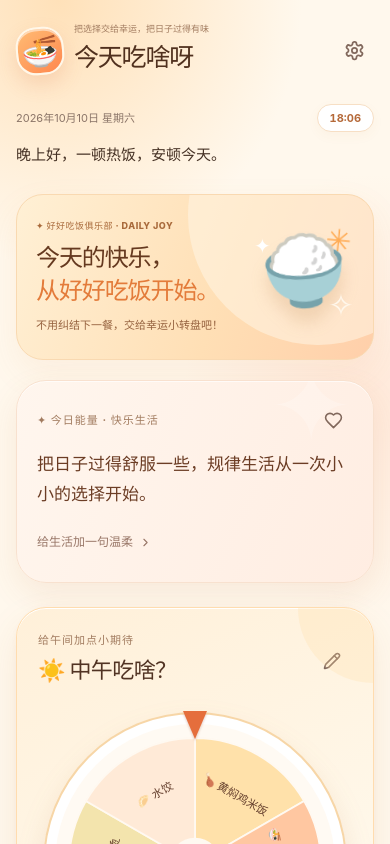
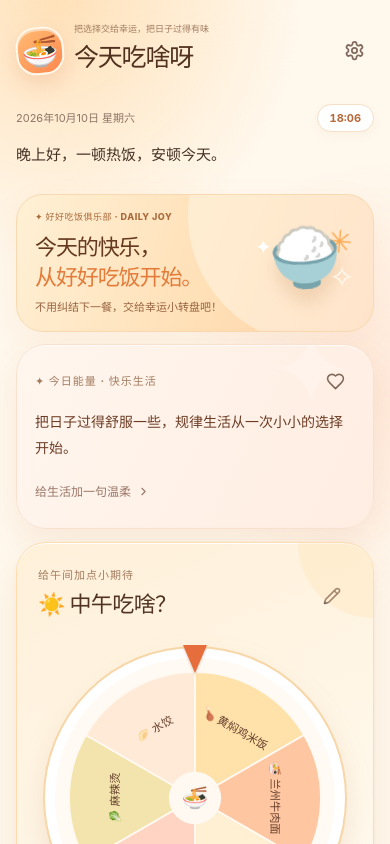
Before and after one commit to 13DADFF/today-food, a React (Vite) app in the folder 今天吃啥呀-完整项目/today-food/: page / in a window 390 px wide. Shown: the top 844 px of the page. Built offline with nearby package versions, Linux system fonts and the light colour scheme.

Commit message:
V3: add gentle daily surprises and comforting meal choice interactions

```diff
--- a/今天吃啥呀-完整项目/today-food/src/style.css
+++ b/今天吃啥呀-完整项目/today-food/src/style.css
@@ -830,3 +830,24 @@ main { max-width: 980px; }
 }
 @media(max-width:360px){.hero-art{flex-basis:78px}.hero-bowl{font-size:58px}.hero-copy h2{font-size:21px}}
 @media(prefers-reduced-motion:reduce){.hero-bowl,.hero-sun,.result-celebration{animation:none!important}}
+
+/* V3: gentle surprises, no intrusive popups or persistent tracking changes */
+.gentle-surprise {display:flex;gap:13px;align-items:center;background:linear-gradient(105deg,#fff8e5,#ffefdb);border:1px dashed #edbf8c;border-radius:20px;padding:14px 18px;margin:0 0 15px;box-shadow:0 6px 20px #d88c4b10;}
+.gentle-surprise>span{font-size:29px;flex-shrink:0;}
+.gentle-surprise p{font-size:13px;line-height:1.6;font-weight:700;color:#805037;margin:0;}
+.gentle-surprise small{display:block;color:#b88461;font-weight:500;font-size:11px;margin-top:4px;}
+.result-message{background:#fff4e8;border-radius:12px;padding:10px 12px;color:#a35e39!important;font-weight:650;line-height:1.6;margin:12px 0;}
+.result-celebration{font-size:28px;letter-spacing:9px;}
+.result .secondary{min-height:46px;width:100%;margin-top:8px;background:linear-gradient(180deg,#ffb86f,#ff9555);color:#fff;border:1px solid #ef9d5c;box-shadow:0 4px 0 #da8042;}
+.result .secondary:hover{filter:brightness(1.03);}
+@media(max-width:600px){
+ .hero-intro{min-height:128px;padding:15px 18px;margin:8px 0 12px;}
+ .hero-copy h2{font-size:22px;margin-bottom:5px;}
+ .hero-art{height:90px;}
+ .hero-bowl{font-size:58px;}
+ .energy{padding:16px 18px;margin-bottom:13px;}
+ .energy p{font-size:14px;}
+ .gentle-surprise{padding:11px 14px;}
+ .result-message{font-size:12px;}
+}
+@media(prefers-reduced-motion:reduce){.result-celebration{animation:none!important}}
```
